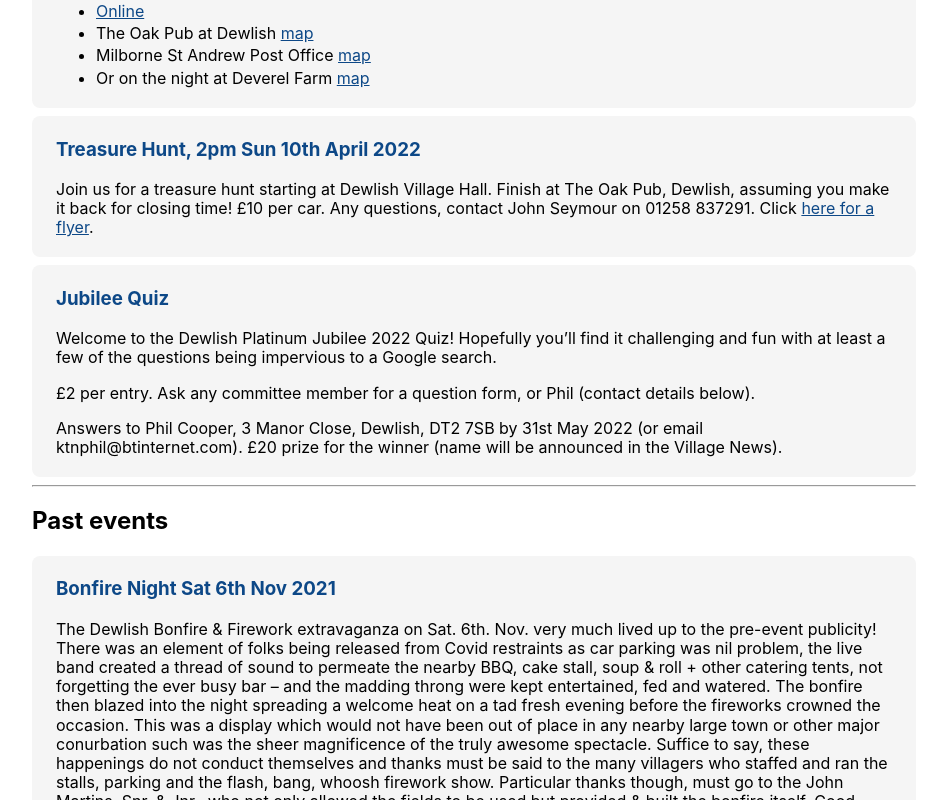
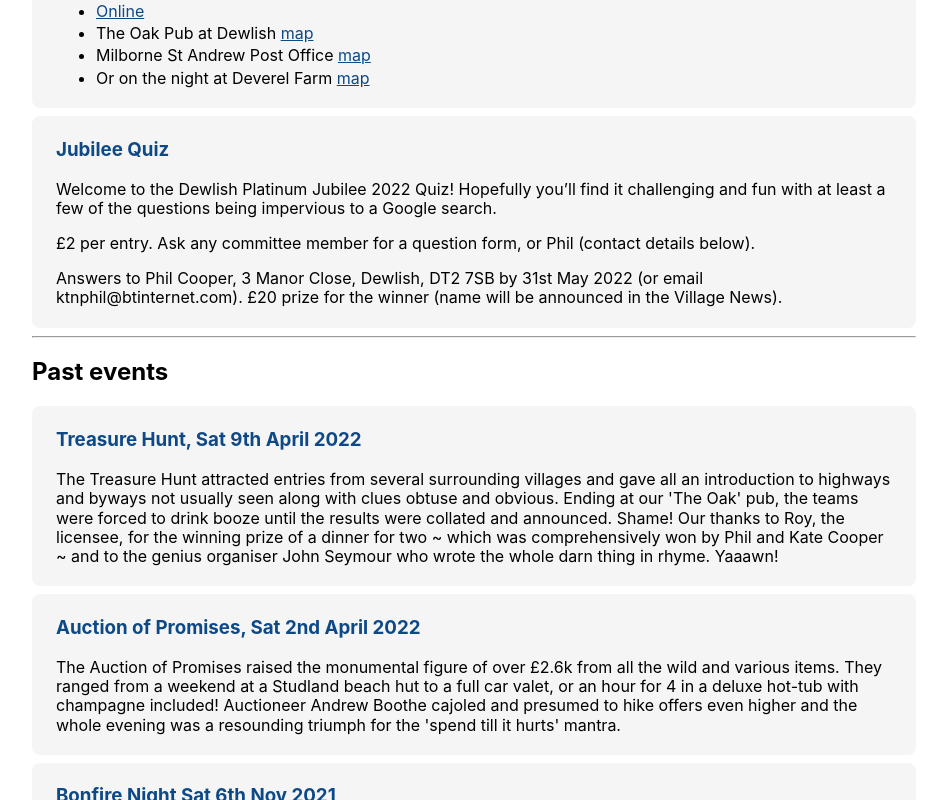
Before and after one commit to srichmond3000/dewlish-platinum, a Next.js app: page /events in a window 1280 px wide. Shown: the part 480-1280 px from the top of the page, without its empty margins (166-1113 px from the left). Built offline with nearby package versions, Linux system fonts and the light colour scheme; no server answers.

Commit message:
Update events

```diff
--- a/pages/events.js
+++ b/pages/events.js
@@ -47,20 +47,6 @@ const Events = () => {
       </section>
 
       <section className='event'>
-        <h3>Treasure Hunt, 2pm Sun 10th April 2022</h3>
-        <p>
-          Join us for a treasure hunt starting at Dewlish Village Hall. Finish
-          at The Oak Pub, Dewlish, assuming you make it back for closing time!
-          £10 per car. Any questions, contact John Seymour on 01258 837291.
-          Click{' '}
-          <a href='https://ucarecdn.com/c71a2c6b-ddf9-4cac-a2dd-4cb4659d8b2f/TreasureHunt.pdf'>
-            here for a flyer
-          </a>
-          .
-        </p>
-      </section>
-
-      <section className='event'>
         <h3>Jubilee Quiz</h3>
         <p>
           Welcome to the Dewlish Platinum Jubilee 2022 Quiz! Hopefully you’ll
@@ -80,6 +66,30 @@ const Events = () => {
       <hr />
 
       <h2>Past events</h2>
+      <section className='event'>
+        <h3>Treasure Hunt, Sat 9th April 2022</h3>
+        <p>
+          The Treasure Hunt attracted entries from several surrounding villages
+          and gave all an introduction to highways and byways not usually seen
+          along with clues obtuse and obvious. Ending at our &apos;The Oak&apos;
+          pub, the teams were forced to drink booze until the results were
+          collated and announced. Shame! Our thanks to Roy, the licensee, for
+          the winning prize of a dinner for two ~ which was comprehensively won
+          by Phil and Kate Cooper ~ and to the genius organiser John Seymour who
+          wrote the whole darn thing in rhyme. Yaaawn!
+        </p>
+      </section>
+      <section className='event'>
+        <h3>Auction of Promises, Sat 2nd April 2022</h3>
+        <p>
+          The Auction of Promises raised the monumental figure of over £2.6k
+          from all the wild and various items. They ranged from a weekend at a
+          Studland beach hut to a full car valet, or an hour for 4 in a deluxe
+          hot-tub with champagne included! Auctioneer Andrew Boothe cajoled and
+          presumed to hike offers even higher and the whole evening was a
+          resounding triumph for the &apos;spend till it hurts&apos; mantra.
+        </p>
+      </section>
       <section className='event'>
         <h3>Bonfire Night Sat 6th Nov 2021</h3>
         <p>
```
